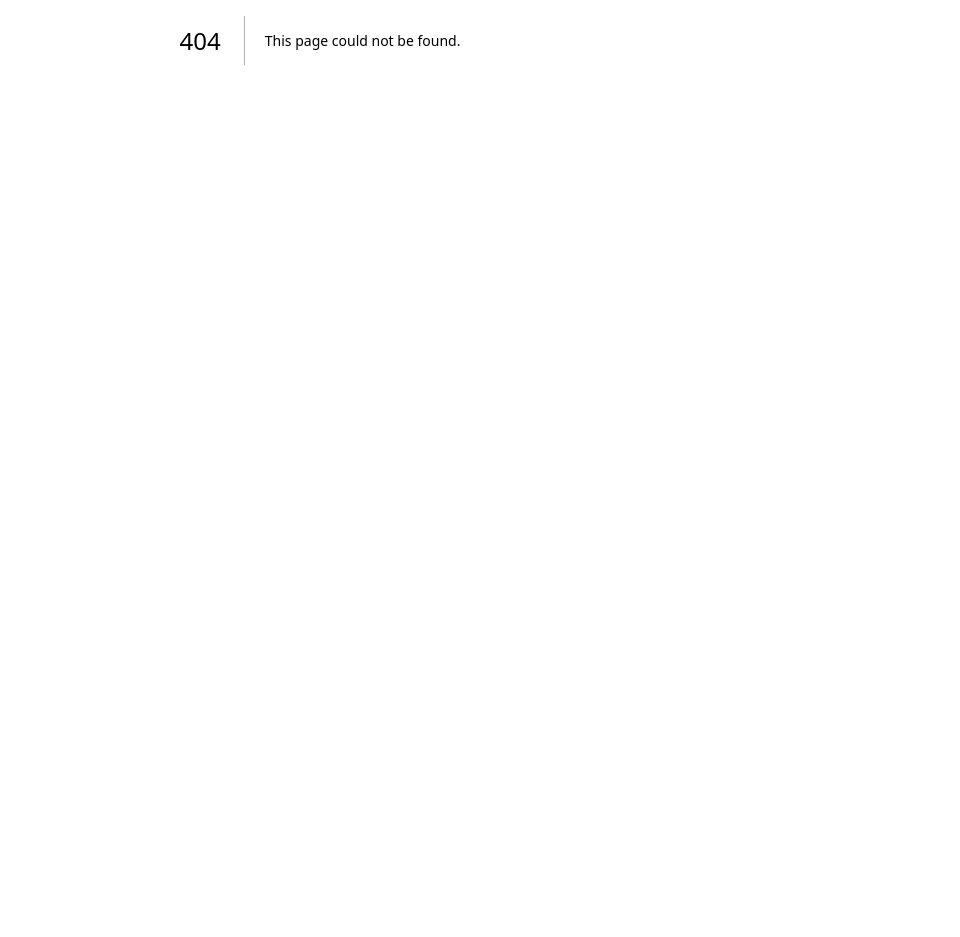
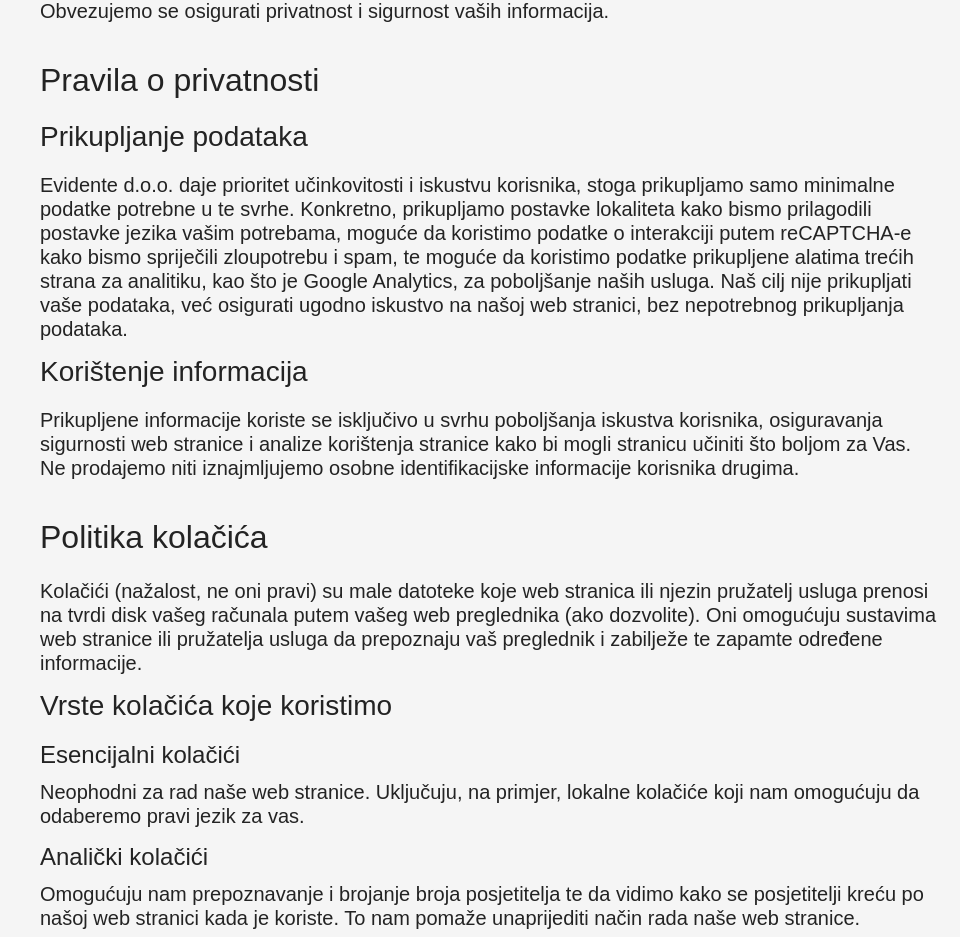
Before and after one commit to petar-simeta/evidente-website, a Next.js app: page /privacy in a window 1280 px wide. Before the commit this address had no page. Shown: the part 360-1297 px from the top of the page, without its empty margins (320-1280 px from the left). Before the commit the page ends 800 px from the top, so only its background shows below. Built offline with nearby package versions, Linux system fonts and the light colour scheme; a web font is replaced by a local one.

Commit message:
privacy page and css plus little footer changes for scrollTop

```diff
--- a/app/components/footer.tsx
+++ b/app/components/footer.tsx
@@ -8,7 +8,7 @@ import { usePathname } from 'next/navigation';
 
 export default function Footer() {
   return (
-    <div className={styles.bottomSectionWrapper}>
+    <div className={styles.footerFooter}>
       <div className={styles.bottomSection}>
         <div className={styles.leftContent}>
           <div className={styles.logo}>
--- a/app/page.module.scss
+++ b/app/page.module.scss
@@ -620,8 +620,9 @@ footer.footer {
       cursor: pointer;
     }
   }
+}
 
-  .bottomSectionWrapper {
+.footerFooter {
   padding: 0 16px 40px;
 
   .bottomSection {
@@ -745,6 +746,23 @@ footer.footer {
         height: 16px;
         width: 16px;
       }
+
+      &.alternateColorScrollTop {
+        background-color: var(--almost-white-color);
+
+        .scrollTop {
+          background-color: var(--green-color);
+        }
+
+        &:after,
+        &:before {
+          background: radial-gradient(
+            circle at bottom left,
+            transparent 16px,
+            var(--almost-white-color) 0%
+          );
+        }
+      }
     }
   }
 }
@@ -792,4 +810,56 @@ footer.footer {
     }
   }
 }
+
+/////////////////////////////////////////////////////
+// PRIVACY PAGE
+
+.titleAndTextWrapper {
+  margin: 260px 0 120px;
+
+  .titleAndTextInnerWrapper {
+    display: grid;
+    grid-template-columns: 1fr 900px;
+    gap: 100px;
+
+    max-width: 1400px;
+    margin: auto;
+
+    h1 {
+      font-size: 40px;
+      line-height: 1.2;
+      font-weight: 400;
     }
+
+    .textWrapper {
+      p {
+        font-size: 20px;
+        font-weight: 300;
+        line-height: 1.2;
+        margin-bottom: 16px;
+      }
+
+      h2 {
+        font-size: 32px;
+        font-weight: 400;
+        line-height: 1.1;
+        margin-top: 40px;
+        margin-bottom: 24px;
+      }
+
+      h3 {
+        font-size: 28px;
+        font-weight: 400;
+        line-height: 1.1;
+        margin-bottom: 20px;
+      }
+
+      h4 {
+        font-size: 24px;
+        font-weight: 400;
+        line-height: 1.1;
+        margin-bottom: 12px;
+      }
+    }
+  }
+}
--- /dev/null
+++ b/app/privacy/page.tsx
@@ -0,0 +1,115 @@
+'use client';
+
+import styles from '../page.module.scss';
+import Header from '../components/header';
+import Footer from '../components/footer';
+
+export default function Home() {
+  return (
+    <div>
+      <Header />
+
+      <main>
+        <section className={styles.titleAndTextWrapper}>
+          <div className='container'>
+            <div className={styles.titleAndTextInnerWrapper}>
+              <h1>Privacy Policy</h1>
+              <div className={styles.textWrapper}>
+                <h3>Uvod</h3>
+                <p>
+                  Dobrodošli u Evidente d.o.o. Ova pravila o privatnosti i
+                  obavijest o kolačićima pružaju detaljne informacije o tome
+                  kako prikupljamo, koristimo, upravljamo i štitimo vaše osobne
+                  podatke. Obvezujemo se osigurati privatnost i sigurnost vaših
+                  informacija.
+                </p>
+                <h2>Pravila o privatnosti</h2>
+                <h3>Prikupljanje podataka</h3>
+                <p>
+                  Evidente d.o.o. daje prioritet učinkovitosti i iskustvu
+                  korisnika, stoga prikupljamo samo minimalne podatke potrebne u
+                  te svrhe. Konkretno, prikupljamo postavke lokaliteta kako
+                  bismo prilagodili postavke jezika vašim potrebama, moguće da
+                  koristimo podatke o interakciji putem reCAPTCHA-e kako bismo
+                  spriječili zloupotrebu i spam, te moguće da koristimo podatke
+                  prikupljene alatima trećih strana za analitiku, kao što je
+                  Google Analytics, za poboljšanje naših usluga. Naš cilj nije
+                  prikupljati vaše podataka, već osigurati ugodno iskustvo na
+                  našoj web stranici, bez nepotrebnog prikupljanja podataka.
+                </p>
+                <h3>Korištenje informacija</h3>
+                <p>
+                  Prikupljene informacije koriste se isključivo u svrhu
+                  poboljšanja iskustva korisnika, osiguravanja sigurnosti web
+                  stranice i analize korištenja stranice kako bi mogli stranicu
+                  učiniti što boljom za Vas. Ne prodajemo niti iznajmljujemo
+                  osobne identifikacijske informacije korisnika drugima.
+                </p>
+                <h2>Politika kolačića</h2>
+                <p>
+                  Kolačići (nažalost, ne oni pravi) su male datoteke koje web
+                  stranica ili njezin pružatelj usluga prenosi na tvrdi disk
+                  vašeg računala putem vašeg web preglednika (ako dozvolite).
+                  Oni omogućuju sustavima web stranice ili pružatelja usluga da
+                  prepoznaju vaš preglednik i zabilježe te zapamte određene
+                  informacije.
+                </p>
+                <h3>Vrste kolačića koje koristimo</h3>
+                <h4>Esencijalni kolačići</h4>
+                <p>
+                  Neophodni za rad naše web stranice. Uključuju, na primjer,
+                  lokalne kolačiće koji nam omogućuju da odaberemo pravi jezik
+                  za vas.
+                </p>
+                <h4>Analički kolačići</h4>
+                <p>
+                  Omogućuju nam prepoznavanje i brojanje broja posjetitelja te
+                  da vidimo kako se posjetitelji kreću po našoj web stranici
+                  kada je koriste. To nam pomaže unaprijediti način rada naše
+                  web stranice.
+                </p>
+                <h4>Kolačići funkcionalnosti</h4>
+                <p>
+                  Koriste se za prepoznavanje kada se vratite na našu web
+                  stranicu. To nam omogućuje da zapamtimo vaše preferencije i
+                  učinimo vaš boravak ugodnijim.
+                </p>
+                <h3>Upravljanje kolačićima</h3>
+                <p>
+                  Imate mogućnost prihvatiti ili odbiti kolačiće. Većina web
+                  preglednika automatski prihvaća kolačiće, ali obično možete
+                  promijeniti postavku preglednika kako biste odbili kolačiće
+                  ako to preferirate. No pazite jer Vam too može uvelike
+                  smanjiti iskustvo na našem webu.
+                </p>
+                <h3>Vaša prava</h3>
+                <p>
+                  Imate pravo zatražiti pristup osobnim podacima koje
+                  posjedujemo o vama, ispraviti bilo kakve netočnosti, zatražiti
+                  brisanje ili ograničenje vaših osobnih podataka, usprotiviti
+                  se obradi i zahtijevati prenosivost podataka.
+                </p>
+                <h3>Promjene ove politike</h3>
+                <p>
+                  S vremena na vrijeme možemo ažurirati naša 'Pravila o
+                  privatnosti i Obavijest o kolačićima'. O svim promjenama
+                  obavijestit ćemo vas objavom novih Pravila o privatnosti na
+                  ovoj stranici. Savjetujemo vam da periodično pregledavate ova
+                  Pravila o privatnosti radi eventualnih promjena.
+                </p>
+                <h3>Kontaktirajte nas</h3>
+                <p>
+                  Ako imate bilo kakvih pitanja o privatnosti ili kolačićima,
+                  molimo vas da nas kontaktirate koristeći e-mail naveden u
+                  podnožju ove web stranice.
+                </p>
+              </div>
+            </div>
+          </div>
+        </section>
+      </main>
+
+      <Footer />
+    </div>
+  );
+}
```
Lines whose indentation alone changed are shown as unchanged.
